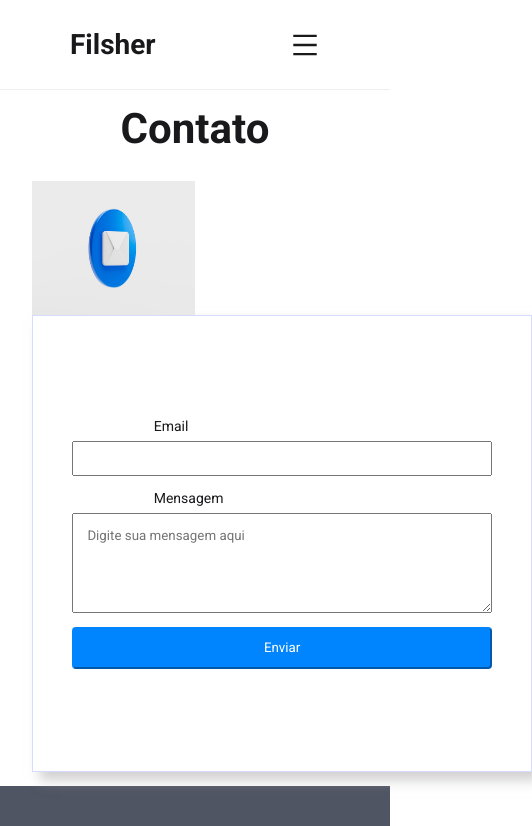
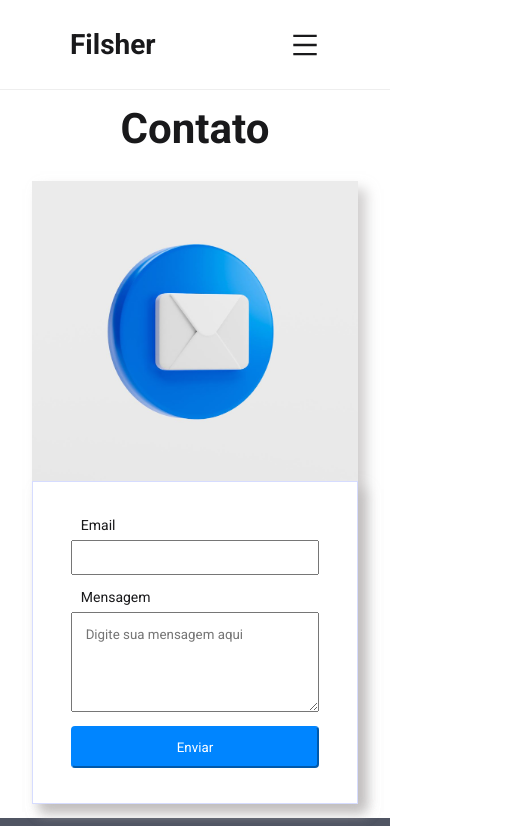
Before and after one commit to leonardobelilomessias/belilo_ws, a Next.js app: page /contact in a window 390 px wide. Shown: the top 826 px of the page, 532 px wide, since content can reach past the window. Built offline with nearby package versions, Linux system fonts and the light colour scheme.

Commit message:
Simulador comentado

```diff
--- a/src/Components/FullMenu/index.tsx
+++ b/src/Components/FullMenu/index.tsx
@@ -12,9 +12,7 @@ export function FullMenu({menux,handleMenux}:FullMenuProps){
     <p>MENU</p>
     <Link href="/"><a> Inicio</a></Link>
     <Link href="/about"><a> Sobre</a></Link>
-      <a href="#">Serviços</a>
-      <a href="#">Preços</a>
-      <a href="#">Contato</a>
+    <Link href="/contact"><a> Sobre</a></Link>
 
     <button onClick={handleMenux}>Fechar</button>
     </nav>
--- a/src/Components/Header/index.tsx
+++ b/src/Components/Header/index.tsx
@@ -38,12 +38,12 @@ export function Header({menux,handleMenux}:HeaderProps){
       </a>
     </Link>
 
-    <Link href="/simulator">
+   {/*  <Link href="/simulator">
       <a className={router.asPath ==="/simulator"?style.active:''}>
       <p>Simulador</p>
       <div/>
       </a>
-    </Link>
+    </Link> */}
     <Link href="contact">
       <a className={router.asPath ==="/contact"?style.active:''}>
       <p>contato</p>
--- a/src/Components/MySimulator/index.tsx
+++ b/src/Components/MySimulator/index.tsx
@@ -15,9 +15,7 @@ function MySimulator() {
             'Adicione as caracteristicas do projeto',
             'Receba as informaçoes do seu projeto'
           ]}
-
       />
-
     </>
   )
 }
--- a/src/Components/MySimulator/style.module.scss
+++ b/src/Components/MySimulator/style.module.scss
@@ -3,7 +3,9 @@
   margin: auto;
   display: flex;
   flex-wrap: wrap;
-  justify-content: space-around;
+  justify-content: center;
+  height: auto;
+
 }
 
 .item{
@@ -13,9 +15,12 @@
   flex-direction: column;
   align-items: center;
   justify-content: center;
-  border: 1px solid black;
+  border: 1px solid rgb(94, 94, 94);
   border-radius: 4px;
-  margin: 1rem;
+  margin: 2rem;
+
+
+
   h1{
     text-align: center;
   }
--- a/src/pages/contact.tsx
+++ b/src/pages/contact.tsx
@@ -9,7 +9,7 @@ function Contact() {
           <h1>Contato</h1>
       <div className={style.content}>
           <div className={style.img}>
-            <Image src={contactUs} alt='contact' layout='fill' objectFit='fill'/>
+            <Image src={contactUs} alt='contact' layout='fill' objectFit='cover'/>
           </div>
           <form action="">
             <label htmlFor="email">Email</label>
--- a/src/styles/contact.style.module.scss
+++ b/src/styles/contact.style.module.scss
@@ -17,16 +17,16 @@
   }
   .content{
     width: 90%;
-    height: 70vh;
+    min-height: 70vh;
     display: flex;
     flex-direction: row;
     flex-wrap: wrap;
+    box-shadow: 8px 8px 12px rgba(184, 181, 181, 0.664);
   }
   form{
     display: flex;
     padding: 2.5rem;
-    min-width: 500px;
-    width: 50%;
+    flex: 1;
     flex-direction: column;
     border: solid 1px rgba(194, 203, 255, 0.671);
     box-shadow: 8px 8px 12px rgba(184, 181, 181, 0.664);
@@ -35,20 +35,21 @@
     align-items: center;
     input{
       height: 2.5rem;
-      width: 60%;
+      width: 90%;
+      padding: 1rem;
       margin-bottom: 1rem;
     }
     textarea{
       margin-bottom: 1rem;
       padding: 1rem;
-      width: 60%;
+      width: 90%;
       height: 100px;
 
     }
     label{
       margin-bottom: 0.5rem;
 
-      width: 60%;
+      width: 90%;
 
     }
     button{
@@ -57,7 +58,7 @@
       height: 3rem;
       color: white;
       border-radius: 4px;
-      width: 60%;
+      width: 90%;
 
     }
   }
@@ -67,6 +68,14 @@
   .container{
     width: 100%;
     padding: 1rem;
+    .content{
+      flex-wrap: wrap;
+    }
+    .img{
+      width: 100%;
+      min-height: 300px;
+    }
+
   form{
     width: 98%;
     input,button, textarea{
```
Lines whose indentation alone changed are shown as unchanged.
